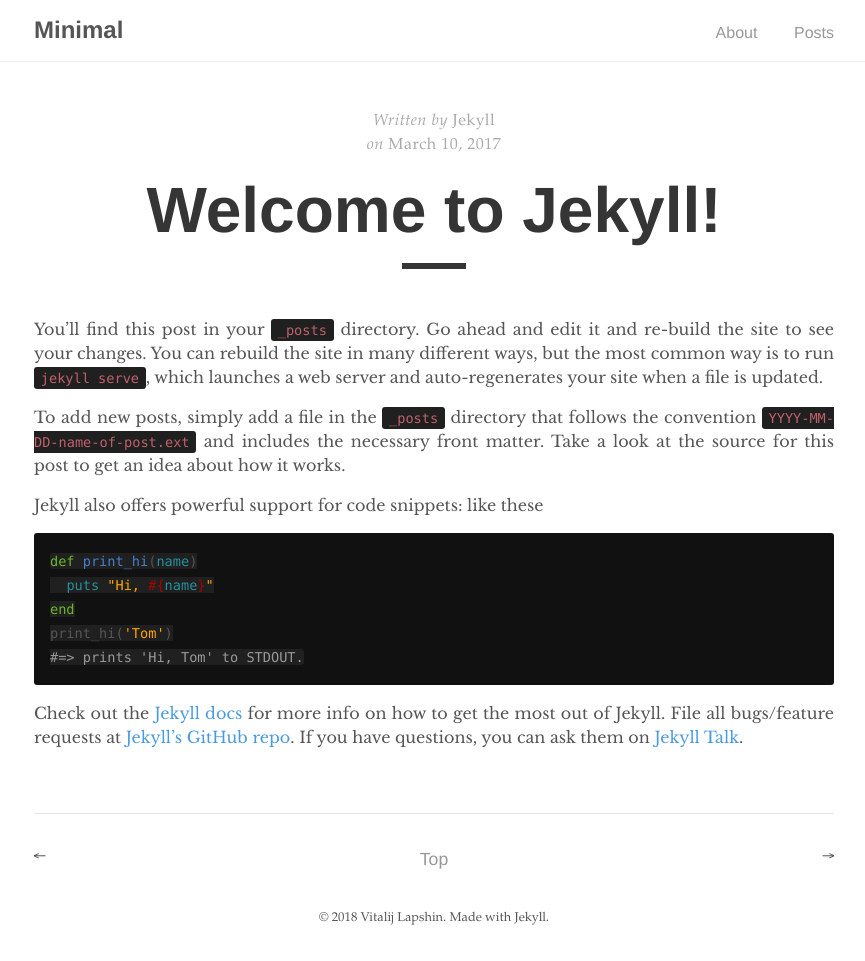
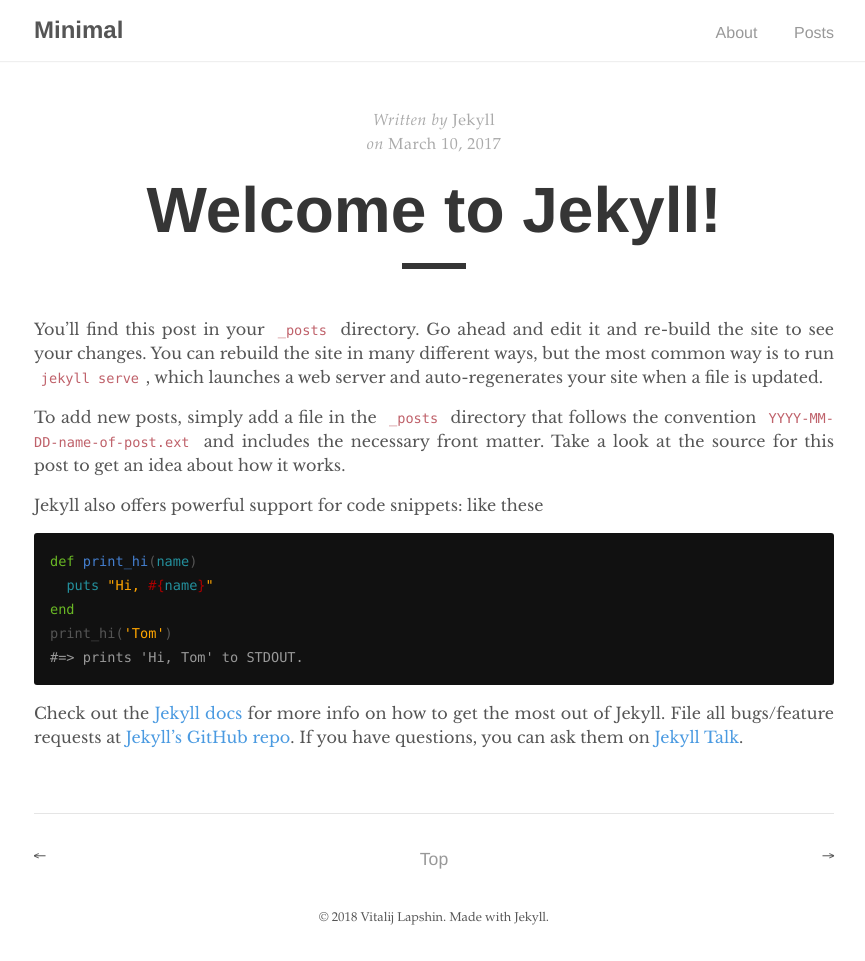
Before and after one commit to Qwerty220/qwerty220.github.io, a Jekyll site: the page built from _posts/2017-03-10-welcome-to-jekyll.md, in a window 1280 px wide. Shown: the whole page, without its empty margins (206-1071 px from the left). Built offline with Jekyll 4.4.1, drawn with Linux system fonts in a browser that asks for light colours.

Commit message:
Java view edit

```diff
--- a/_sass/tale/_code.scss
+++ b/_sass/tale/_code.scss
@@ -4,7 +4,6 @@
 }
 
 code {
-  background-color: #202020;
   border-radius: 3px;
   color: $code-color;
   font-size: 85%;
@@ -16,7 +15,6 @@
 }
 
 pre code {
-  background-color: #202020;
   color: inherit;
   padding: 0;
 }
```
